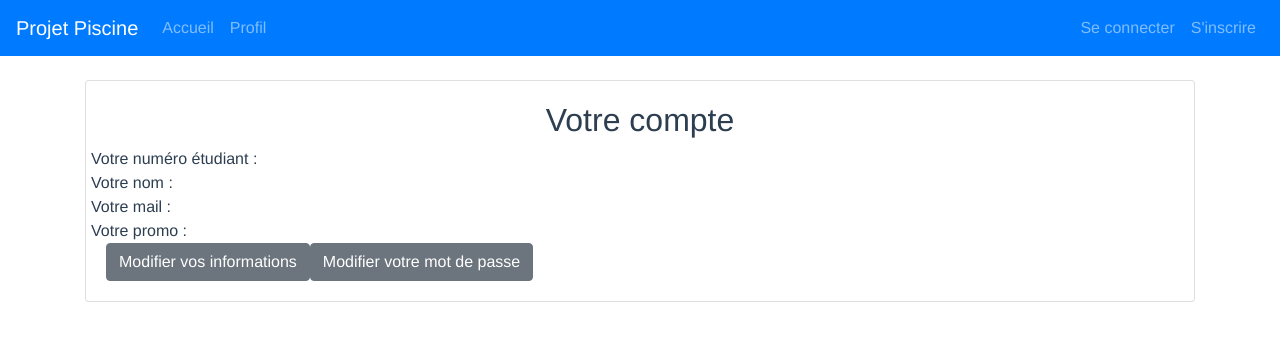
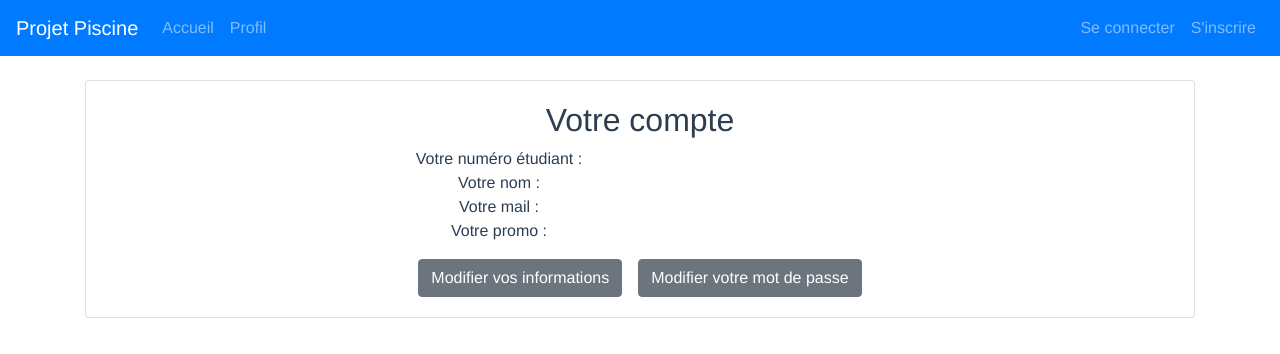
Before and after one commit to CemSARISOY/Piscine, a Vue app in the folder front/: page /profile in a window 1280 px wide. Shown: the top 354 px of the page. Built offline with nearby package versions, Linux system fonts and the light colour scheme; no server answers; what vue-cookie would draw is missing.

Commit message:
feat: myaccount style

```diff
--- a/front/src/components/MyAccountInfos.vue
+++ b/front/src/components/MyAccountInfos.vue
@@ -1,19 +1,37 @@
 <template>
-    <div class="form">
+    <div id="infos" class="form w-50 margin-auto text-center">
         <b-row>
-            Votre numéro étudiant : {{ numEtu }}
+            <b-col>
+                Votre numéro étudiant :
+            </b-col>
+            <b-col>
+                {{ numEtu }}
+            </b-col>
         </b-row>
         <b-row>
-            Votre nom : {{ nom }} {{ prenom }}
+            <b-col>
+                Votre nom :
+            </b-col>
+            <b-col>
+                {{ nom }} {{ prenom }}
+            </b-col>
         </b-row>
         <b-row>
-            Votre mail : {{ email }}
+            <b-col>
+                Votre mail :
+            </b-col>
+            <b-col>
+                {{ email }}
+            </b-col>
         </b-row>
         <b-row>
-            Votre promo : {{ promo }}
+            <b-col>
+                Votre promo :
+            </b-col>
+            <b-col>
+                {{ promo }}
+            </b-col>
         </b-row>
-
-
     </div>
 </template>
 
@@ -55,3 +73,8 @@
     }
   }
 </script>
+<style scoped>
+#infos{
+    margin:auto
+}
+</style>
--- a/front/src/components/MyAccountNewmdp.vue
+++ b/front/src/components/MyAccountNewmdp.vue
@@ -26,8 +26,12 @@
                 type="password"
                 v-model="nvMdp"
                 autocomplete="new-password"
+                :state="pwdState"
                 required
                 ></b-form-input>
+                <b-form-invalid-feedback id="input-live-feedback">
+                  Le mot de passe doit être au minimum de 7 caractères
+                </b-form-invalid-feedback>
             </b-form-group>
 
             <b-form-group id="input-group-3"
@@ -40,6 +44,7 @@
                 type="password"
                 v-model="confirmMdp"
                 autocomplete="new-password"
+                :state="pwdCheck"
                 required
                 ></b-form-input>
             </b-form-group>
@@ -65,6 +70,14 @@
         nvMdp :"",
         confirmMdp :""
 
+      }
+    },
+    computed:{
+      pwdState(){
+        return this.nvMdp.length > 6 ? true : false
+      },
+      pwdCheck(){
+        return this.nvMdp == this.confirmMdp && this.nvMdp.length > 6 ? true : false
       }
     },
     methods: {
--- a/front/src/views/MyAccount.vue
+++ b/front/src/views/MyAccount.vue
@@ -9,8 +9,10 @@
         <my-account-infos v-if="modif===0"/>
         <my-account-form v-if="modif===1"/>
         <my-account-newmdp v-if="modif===2"/>
-        <b-button v-if="modif===0" @click="switchMod(1)">Modifier vos informations</b-button>
-        <b-button v-if="modif===0" @click="switchMod(2)">Modifier votre mot de passe</b-button>
+        <div class="mt-2 text-center">
+          <b-button class="mt-2 mr-2" v-if="modif===0" @click="switchMod(1)">Modifier vos informations</b-button>
+          <b-button class="mt-2 ml-2" v-if="modif===0" @click="switchMod(2)">Modifier votre mot de passe</b-button>
+        </div>
 
       </b-card>
     </b-container>
```
